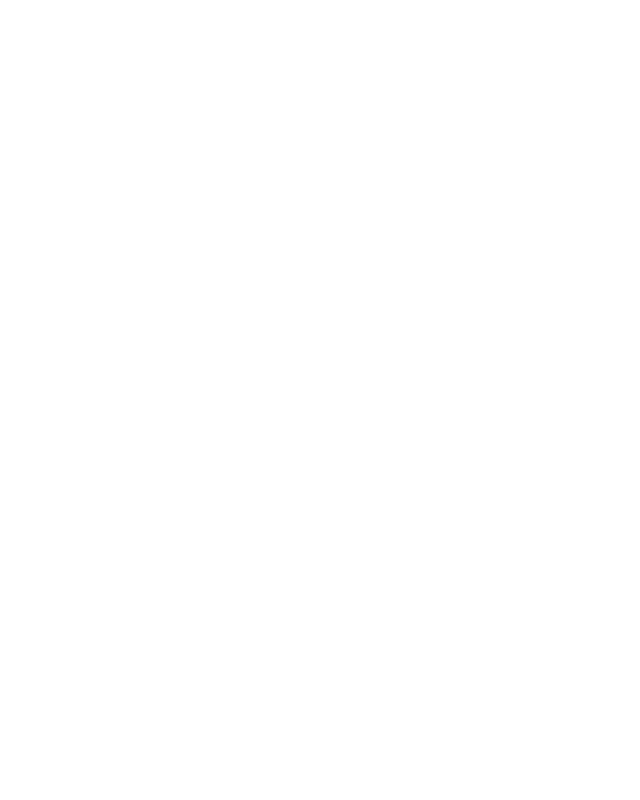
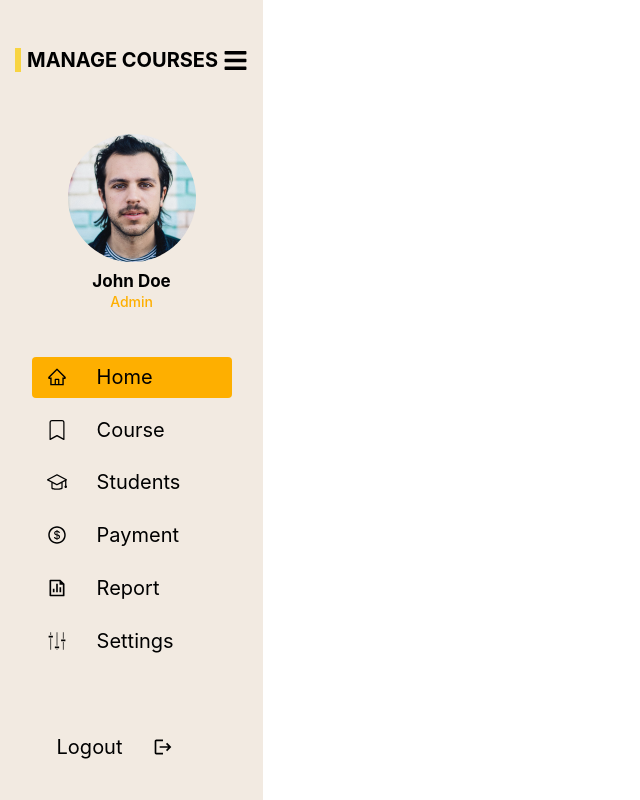
Before and after one commit to hamzauguz/sikayetvarcase, a React (Create React App) app: page /home in a window 1280 px wide. Before the commit this address had no page. Shown: the whole page, without its empty margins (0-640 px from the left). Built offline with nearby package versions, Linux system fonts and the light colour scheme.

Commit message:
anasayfaya giriş yapıldı. sidebar eklendi.

```diff
--- a/package.json
+++ b/package.json
@@ -8,6 +8,7 @@
     "@testing-library/user-event": "^13.5.0",
     "react": "^18.2.0",
     "react-dom": "^18.2.0",
+    "react-icons": "^4.10.1",
     "react-router-dom": "6",
     "react-scripts": "5.0.1",
     "web-vitals": "^2.1.4"
--- a/src/App.js
+++ b/src/App.js
@@ -4,6 +4,7 @@
 import { Routes, Route, BrowserRouter } from "react-router-dom";
 import Login from "./pages/Login";
 import React from "react";
+import Home from "./pages/Home";
 
 function App() {
   return (
@@ -11,6 +12,7 @@
       <BrowserRouter>
         <Routes>
           <Route path="/login" element={<Login />} />
+          <Route path="/home" element={<Home />} />
         </Routes>
       </BrowserRouter>
     </div>
--- /dev/null
+++ b/src/components/sidebar/Styles.sidebar.css
@@ -0,0 +1,154 @@
+.container {
+  display: flex;
+}
+main {
+  width: 100%;
+  padding: 20px;
+}
+.sidebar {
+  background: #f2eae1;
+  color: black;
+  height: 100vh;
+  width: 200px;
+  transition: all 0.5s;
+  justify-content: space-between;
+  display: flex;
+  flex-direction: column;
+}
+.top_section {
+  display: flex;
+  align-items: center;
+  padding: 20px 15px;
+  height: 5em;
+  justify-content: space-between;
+}
+.logo {
+  font-size: 20px;
+  font-weight: 700;
+  line-height: 24px;
+  white-space: nowrap;
+  border-left: 6px solid #f8d442;
+  padding-left: 0.3em;
+}
+.bars {
+  display: flex;
+  font-size: 25px;
+  margin-left: 50px;
+}
+
+.link {
+  display: flex;
+  color: #000;
+  padding: 15px 15px;
+  gap: 15px;
+  transition: all 0.5s;
+  text-decoration: none;
+  text-align: center;
+  align-items: center;
+}
+.link-open {
+  display: flex;
+  color: #000;
+  padding: 0px 15px;
+  transition: all 0.5s;
+  text-decoration: none;
+  text-align: center;
+  align-items: center;
+  gap: 30px;
+  width: 170px;
+  margin: 0 auto;
+  height: 41px;
+  border-radius: 4px;
+}
+
+.pages-router-container {
+  display: flex;
+  flex-direction: column;
+  justify-content: space-between;
+  flex: 0.7;
+}
+
+.menuitem-container {
+  flex: 0.7;
+  justify-content: space-around;
+  display: flex;
+  flex-direction: column;
+}
+.link:hover {
+  background: #feaf00;
+
+  color: #000;
+  transition: all 0.5s;
+}
+.link-open:hover {
+  background: #feaf00;
+  color: #000;
+  transition: all 0.5s;
+}
+.logout-container:hover {
+  background: #feaf00;
+  color: #000;
+  transition: all 0.5s;
+}
+
+.active {
+  background: #feaf00;
+
+  color: #000;
+}
+.icon,
+.link_text {
+  font-size: 20px;
+  white-space: nowrap;
+  text-decoration: none;
+  align-items: center;
+  justify-content: center;
+  display: flex;
+}
+
+.sidebar-user-place {
+  display: flex;
+  flex-direction: column;
+  align-items: center;
+
+  justify-content: space-between;
+  flex: 0.26;
+}
+.avatar-bottom-container {
+  display: flex;
+  flex-direction: column;
+  align-items: center;
+}
+.sidebar-avatar {
+  width: 128px;
+  height: 128px;
+  border-radius: 50%;
+}
+
+.avatar-name {
+  font-weight: 700;
+  font-size: 17px;
+  line-height: 20.5px;
+  margin-top: 0.5em;
+}
+
+.avatar-call {
+  font-weight: 500;
+  font-size: 14px;
+  line-height: 17px;
+  color: #feaf00;
+}
+
+.logout-container {
+  display: flex;
+  color: #000;
+  padding: 0px 15px;
+  transition: all 0.5s;
+  text-decoration: none;
+  text-align: center;
+  align-items: center;
+  gap: 30px;
+  margin: 0 auto;
+  height: 41px;
+  background-color: transparent;
+}
--- /dev/null
+++ b/src/components/sidebar/index.js
@@ -0,0 +1,122 @@
+import React, { useState } from "react";
+import {
+  FaTh,
+  FaBars,
+  FaUserAlt,
+  FaRegChartBar,
+  FaCommentAlt,
+  FaShoppingBag,
+  FaThList,
+} from "react-icons/fa";
+import { AiOutlineHome, AiOutlineDollarCircle } from "react-icons/ai";
+import { BsBookmark } from "react-icons/bs";
+import { SlGraduation } from "react-icons/sl";
+import { RiFileChartLine } from "react-icons/ri";
+import { GiSettingsKnobs } from "react-icons/gi";
+import { MdLogout } from "react-icons/md";
+import { NavLink } from "react-router-dom";
+import "./Styles.sidebar.css";
+
+const Sidebar = ({ children }) => {
+  const [isOpen, setIsOpen] = useState(true);
+  const toggle = () => setIsOpen(!isOpen);
+  const menuItem = [
+    {
+      path: "/home",
+      name: "Home",
+      icon: <AiOutlineHome />,
+    },
+    {
+      path: "/course",
+      name: "Course",
+      icon: <BsBookmark />,
+    },
+    {
+      path: "/students",
+      name: "Students",
+      icon: <SlGraduation />,
+    },
+    {
+      path: "/payment",
+      name: "Payment",
+      icon: <AiOutlineDollarCircle />,
+    },
+    {
+      path: "/report",
+      name: "Report",
+      icon: <RiFileChartLine />,
+    },
+    {
+      path: "/settings",
+      name: "Settings",
+      icon: <GiSettingsKnobs />,
+    },
+  ];
+  return (
+    <div className="container">
+      <div style={{ width: isOpen ? "330px" : "50px" }} className="sidebar">
+        <div className="top_section">
+          <h1 style={{ display: isOpen ? "block" : "none" }} className="logo">
+            MANAGE COURSES
+          </h1>
+          <div
+            style={{ marginLeft: isOpen ? "5px" : "0px", cursor: "pointer" }}
+            className="bars"
+          >
+            <FaBars onClick={toggle} />
+          </div>
+        </div>
+        <div
+          style={{ display: !isOpen && "none" }}
+          className="sidebar-user-place"
+        >
+          <img
+            className="sidebar-avatar"
+            src={require("../../assets/avatar.png")}
+          />
+
+          <span className="avatar-name">John Doe</span>
+          <span className="avatar-call">Admin</span>
+        </div>
+        <div className="menuitem-container">
+          <div className="pages-router-container">
+            {menuItem.map((item, index) => (
+              <NavLink
+                to={item.path}
+                key={index}
+                className={isOpen ? "link-open" : "link"}
+                activeclassName="active"
+              >
+                <div className="icon">{item.icon}</div>
+                <div
+                  style={{ display: isOpen ? "block" : "none" }}
+                  className="link_text"
+                >
+                  {item.name}
+                </div>
+              </NavLink>
+            ))}
+          </div>
+          <NavLink
+            style={{ width: isOpen ? "150px" : "auto" }}
+            className={"logout-container"}
+            to={"/login"}
+          >
+            <div
+              style={{ display: isOpen ? "block" : "none" }}
+              className="link_text"
+            >
+              Logout
+            </div>
+            <div className="icon">
+              <MdLogout />
+            </div>
+          </NavLink>
+        </div>
+      </div>
+      <main>{children}</main>
+    </div>
+  );
+};
+
+export default Sidebar;
--- /dev/null
+++ b/src/pages/Home/index.js
@@ -0,0 +1,13 @@
+import React from "react";
+import "./Styles.Home.css";
+import Sidebar from "../../components/sidebar";
+
+const Home = () => {
+  return (
+    <div>
+      <Sidebar />
+    </div>
+  );
+};
+
+export default Home;
```
Also changed, not shown: src/assets/avatar.png (added), src/pages/Home/Styles.Home.css (added), 1 other file (tests, documents, lock files or other folders).
